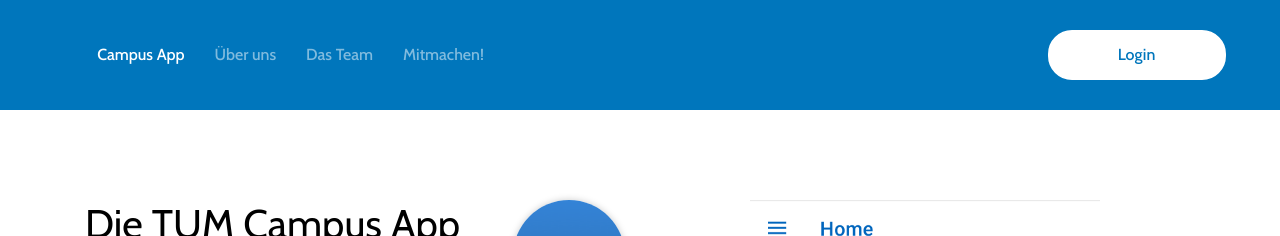
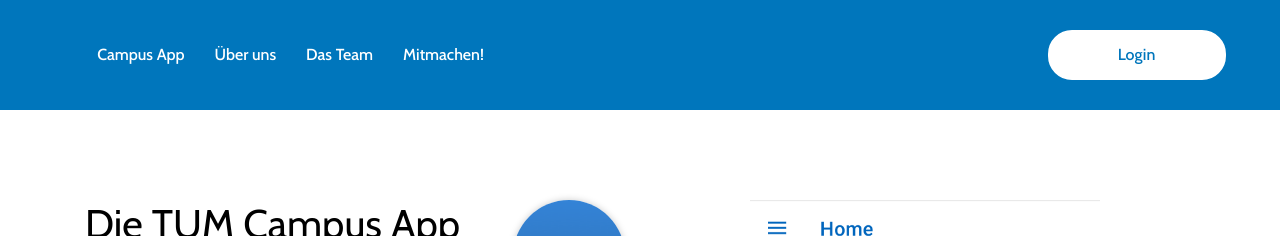
Before and after one commit to TUM-Dev/Website, a Jekyll site: the page built from _pages/index.html, in a window 1280 px wide. Shown: the top 236 px of the page. Built offline with Jekyll 4.4.1, drawn with Linux system fonts in a browser that asks for light colours.

Commit message:
Mark all main menu entries as active.

```diff
--- a/_layouts/main.html
+++ b/_layouts/main.html
@@ -12,9 +12,9 @@
                         <div class="collapse navbar-collapse" id="ca-navbar">
                             <ul class="navbar-nav" id="nav">
                                 <li class="nav-item active"><a class="nav-link" href="/">Campus App</a></li>
-                                <li class="nav-item"><a class="nav-link" href="/about">Über uns</a></li>
-                                <li class="nav-item"><a class="nav-link" href="/team">Das Team</a></li>
-                                <li class="nav-item"><a class="nav-link" href="/participate">Mitmachen!</a></li>
+                                <li class="nav-item active"><a class="nav-link" href="/about">Über uns</a></li>
+                                <li class="nav-item active"><a class="nav-link" href="/team">Das Team</a></li>
+                                <li class="nav-item active"><a class="nav-link" href="/participate">Mitmachen!</a></li>
                             </ul>
                             <div class="sing-up-button d-lg-none">
                                 <a href="https://app.tum.de/login/">Login</a>
```
